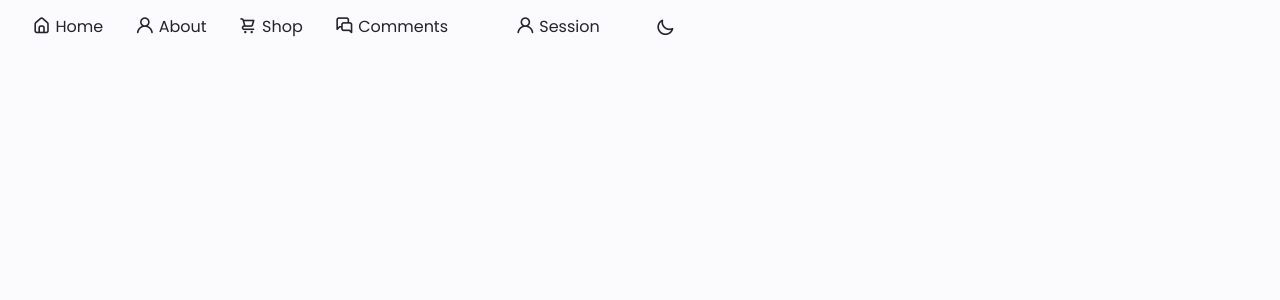
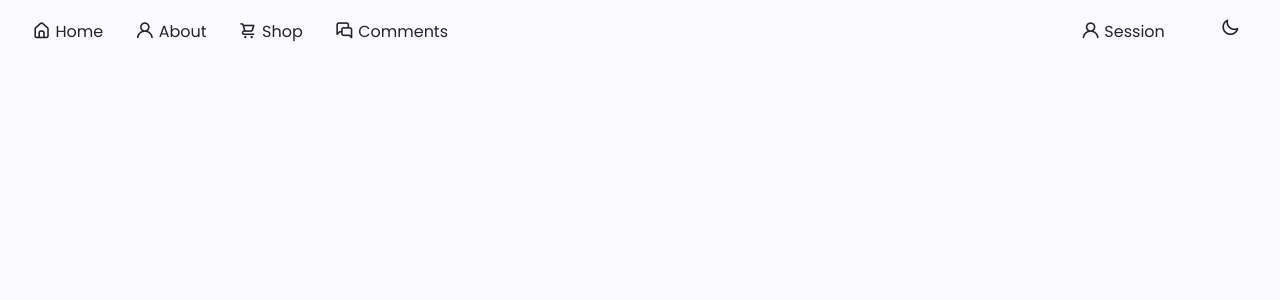
Before and after one commit to martincorredor/SmallProjects, a React (Create React App) app in the folder bc-handicrafts/: page / in a window 1280 px wide. Shown: the top 300 px of the page. Built offline with nearby package versions, Linux system fonts and the light colour scheme.

Commit message:
|UPDATED| Finish the menu functionalities

```diff
--- a/bc-handicrafts/src/components/DropdownMenu.jsx
+++ b/bc-handicrafts/src/components/DropdownMenu.jsx
@@ -5,27 +5,27 @@ const DropdownMenu = (props) => {
     <div className="drop_menu" id="drop-menu">
       <ul className="drop_list">
         <li className="drop_item">
-          <a href="#home" className="drop_link">
+          <a href="#home" className="drop_link" onClick={props.hideMenu}>
             <i className="uil uil-estate drop_icon"></i> Home
           </a>
         </li>
         <li className="drop_item">
-          <a href="#about" className="drop_link">
+          <a href="#about" className="drop_link" onClick={props.hideMenu}>
             <i className="uil uil-user drop_icon"></i> About
           </a>
         </li>
         <li className="drop_item">
-          <a href="#shop" className="drop_link">
+          <a href="#shop" className="drop_link" onClick={props.hideMenu}>
             <i className="uil uil-shopping-cart drop_icon"></i> Shop
           </a>
         </li>
         <li className="drop_item">
-          <a href="#comments" className="drop_link">
+          <a href="#comments" className="drop_link" onClick={props.hideMenu}>
             <i className="uil uil-comments-alt drop_icon"></i> Comments
           </a>
         </li>
         <li className="drop_item">
-          <a href="#session" className="drop_link">
+          <a href="#session" className="drop_link" onClick={props.hideMenu}>
             <i className="uil uil-user drop_icon"></i> Session
           </a>
         </li>
--- a/bc-handicrafts/src/index.css
+++ b/bc-handicrafts/src/index.css
@@ -85,7 +85,6 @@ body.dark-theme {
 
 /*========== Button Dark/Light ==========*/
 
-
 .change-theme {
   font-size: 1.2rem;
   color: var(--title-color);
@@ -157,7 +156,6 @@ img {
   text-align: center;
 }
 
-
 /*==================== HEADER ========================*/
 .header {
   position: fixed;
@@ -172,22 +170,24 @@ img {
   bottom: 0;
 }
 
-.nav{
-    width: 100%;
+.nav {
+  display: flex;
+  flex-direction: row;
+  justify-content: space-between;
 }
 
-.nav_menu{
+.nav_menu {
   display: flex;
   flex-direction: row;
   width: 95%;
-    height:;
+  height: ;
   justify-content: space-between;
   align-items: center;
   padding: 0 1rem;
   justify-content: space-between;
 }
 
-.nav_list{
+.nav_list {
   display: flex;
   flex-direction: row;
   align-items: center;
@@ -196,37 +196,36 @@ img {
   padding: 2% 0 0 0;
 }
 
-.nav_item{
+.nav_item {
   height: 100%;
   justify-content: center;
   align-items: center;
   margin: 0 1rem;
-
 }
 
-.nav_icon{
+.nav_icon {
   font-size: 1.2rem;
 }
 
-.nav_logo{
+.nav_logo {
   font-size: 1rem;
   color: var(--title-color);
   width: 100%;
   display: none;
 }
 
-.nav_toggle{
+.nav_toggle {
   font-size: 1.2rem;
   cursor: pointer;
   color: var(--title-color);
   display: none;
 }
 
-.nav_toggle:hover{
+.nav_toggle:hover {
   color: var(--first-color);
 }
 
-.drop_menu{
+.drop_menu {
   width: 100%;
   padding: 1rem;
   position: fixed;
@@ -239,42 +238,42 @@ img {
   border-radius: 10px 10px 0 0;
 }
 
-.drop_list{
+.drop_list {
   width: 100%;
   display: grid;
   grid-template-columns: auto auto auto;
   grid-template-rows: 50% 50%;
   grid-gap: 1rem;
-
 }
 
-.drop_item{
-    padding: .5rem;
+.drop_item {
+  padding: 0.5rem;
 }
 
-.drop_link{
+.drop_link {
   font-size: 1rem;
 }
-.drop_icon{
+.drop_icon {
   font-size: 1rem;
 }
 
-.drop_close{
+.drop_close {
   font-size: 1.2rem;
   margin-left: auto;
   left: 100;
   cursor: pointer;
 }
 
-.drop_close:hover{
+.drop_close:hover {
   color: var(--first-color);
 }
 
-.nav_mobile{
+.nav_mobile {
+  width: 100%;
   display: flex;
   flex-direction: row;
   align-items: center;
-    width: 100%;
+  width: ;
   justify-content: space-between;
   padding: 0 1rem;
 }
@@ -282,34 +281,34 @@ img {
 .nav_btns {
   display: flex;
   flex-direction: row;
-    padding: .5rem;
+  padding: 0.5rem;
   align-items: center;
 }
 
 /*================== RESPONSIVE ======================*/
 
-@media screen and (max-width: 767px){
-    .nav_menu{
-        display: none;
-    }
+@media screen and (max-width: 767px) {
   .header {
     top: 100;
     justify-content: space-between;
   }
-    .nav_logo{
+  .nav, .nav_mobile{
+    width: 100%;
+  }
+  .nav_menu {
+    display: none;
+  }
+
+  .nav_logo {
     display: flex;
   }
-    .nav_toggle{
+  .nav_toggle {
     display: flex;
   }
-
 }
 
-@media screen and (min-width: 1024px){
-    .header{
+@media screen and (min-width: 1024px) {
+  .header {
     top: 0;
   }
-    .nav_mobile{
-        width: 10%;
 }
-}
```
Lines whose indentation alone changed are shown as unchanged.
